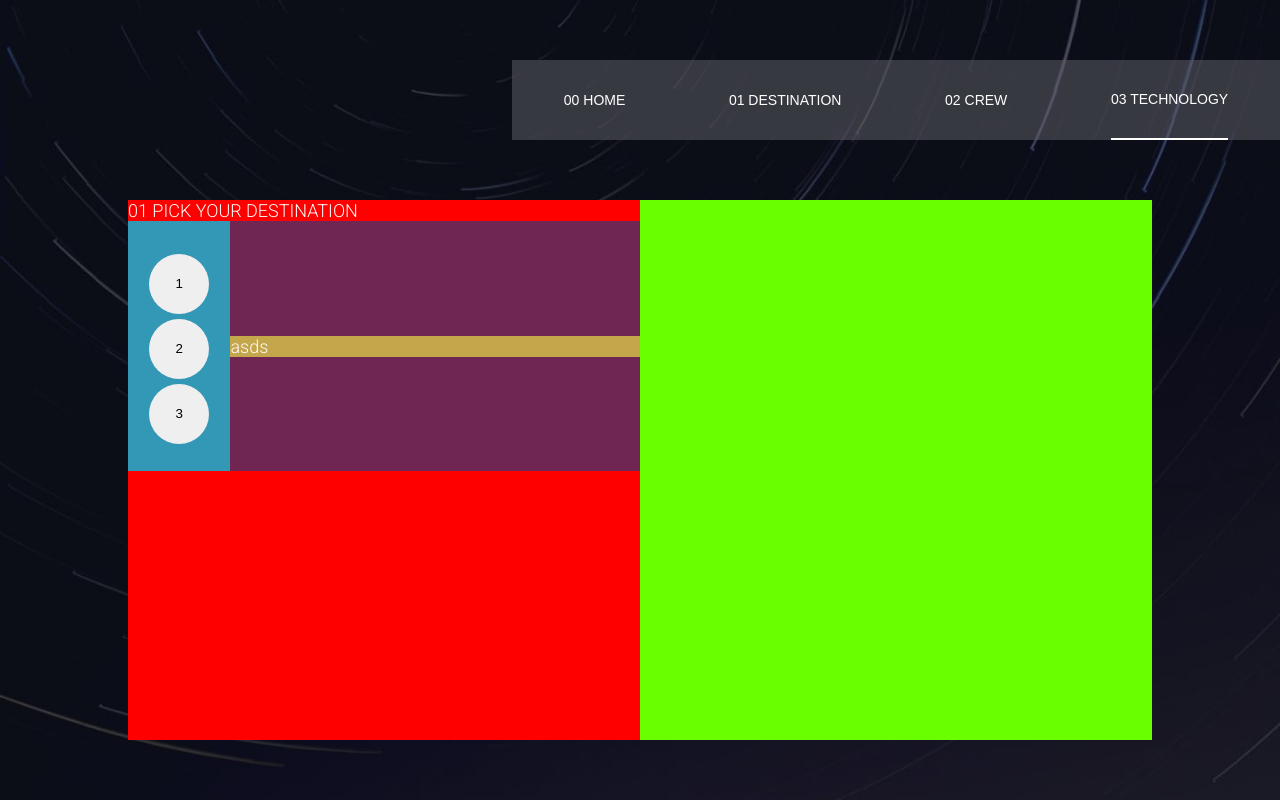
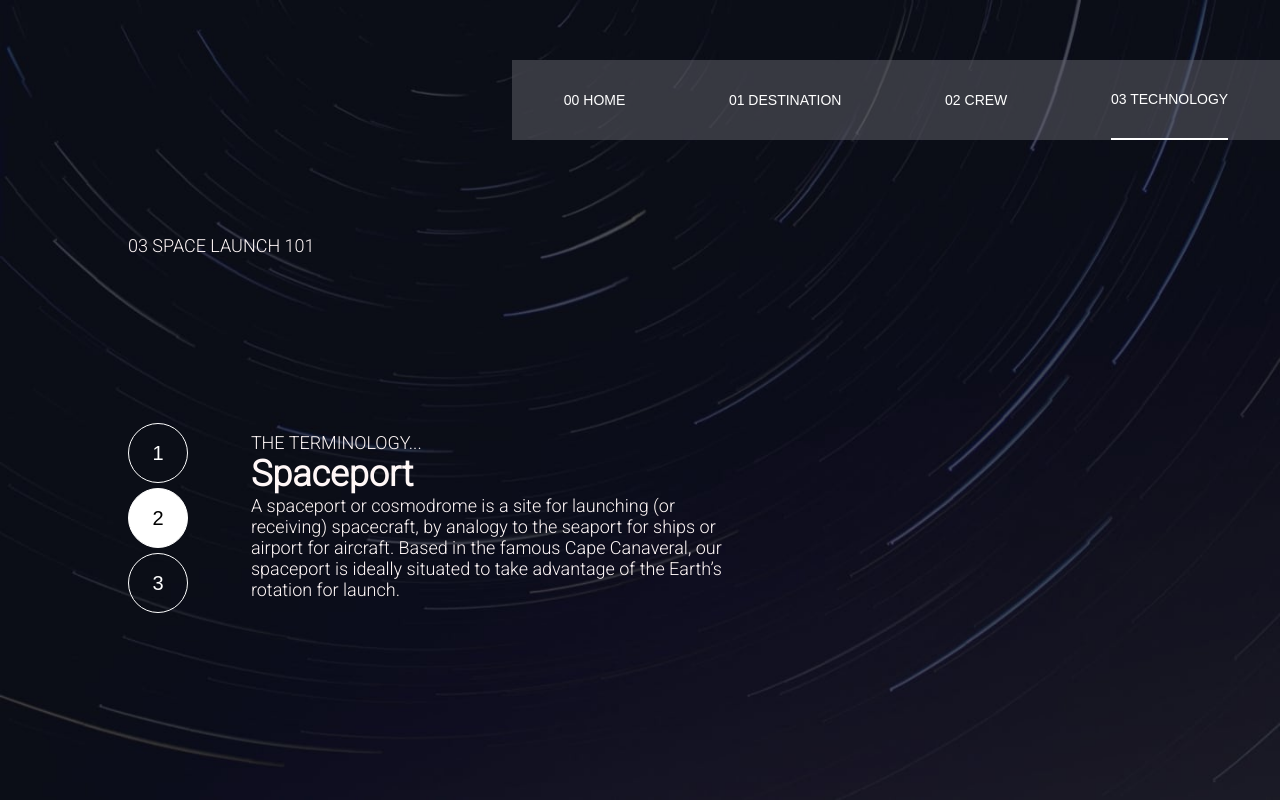
Before and after one commit to DmitriAleks/Space-tourism-multi-page-website, a React (Create React App) app: page / in a window 1280 px wide. Both pictures are taken after a click on the button "03 TECHNOLOGY". Built offline with nearby package versions, Linux system fonts and the light colour scheme; a web font is replaced by a local one.

Commit message:
created Technology component

```diff
--- a/src/page/technology/Technology.jsx
+++ b/src/page/technology/Technology.jsx
@@ -1,28 +1,31 @@
 import React, {useState} from 'react';
 import style from './Technology.module.scss';
-import technologyData from '../../data/data';
+import {technologyData} from './../../data/data';
 
 const Technology = () => {
     const [t, setT] = useState('Spaceport')
     const data = technologyData[t]
-    console.log(data)
-    const changePlanet = (e) => {
+    const changeValue = (e) => {
         setT(e.target.value)
     }
     return (
         <div className={style.container}>
             <div className={style.mainContent}>
-                <span> <span>01</span> PICK YOUR DESTINATION</span>
+                <span> <span>03</span> SPACE LAUNCH 101</span>
                 <div className={style.contentContainer}>
                     <div className={style.btnContainer}>
-                        <button>1</button>
-                        <button>2</button>
-                        <button>3</button></div>
-                    <div className={style.content}>asds</div>
+                        <button value={'Vehicle'} onClick={changeValue} className={t === 'Vehicle'? style.active: ''}>1</button>
+                        <button value={'Spaceport'} onClick={changeValue} className={t === 'Spaceport'? style.active: ''}>2</button>
+                        <button value={'Capsule'} onClick={changeValue} className={t === 'Capsule'? style.active: ''}>3</button></div>
+                    <div className={style.content}>
+                        <p>THE TERMINOLOGY...</p>
+                        <h1>{data.name}</h1>
+                        <p>{data.description}</p>
+                    </div>
                 </div>
             </div>
             <div className={style.secondaryContent}>
-                <img src="" alt=""/>
+                <img src='' alt=""/>
             </div>
 
 
--- a/src/page/technology/Technology.module.scss
+++ b/src/page/technology/Technology.module.scss
@@ -4,41 +4,48 @@
   height: 100%;
   @include displayFlex(center, center, row);
 
-  background-color: #999292;
 
   .mainContent {
-    width: 50%;
+    width: 60%;
     height: 100%;
-    background-color: red;
+    @include displayFlex(start, space-around, column);
+
 
     .contentContainer {
       @include displayFlex(center, center, row);
-      background-color: #6f2652;
+      height: 70%;
 
       .btnContainer {
-        @include displayFlex(center, center, column);
-        background-color: #3397b6;
+        @include displayFlex(start, center, column);
         width: 20%;
         height: 250px;
-        button{
+
+        button {
+          font-size: 20px;
+          color: white;
           margin-top: 5px;
           height: 60px;
           width: 60px;
           border-radius: 100%;
-          border: 0;
+          border: 0.5px white solid;
+          background: none;
+
+
+        }
+        .active{
+          background: white;
+          color: black;
         }
       }
 
       .content {
-        background-color: #c4a74b;
         width: 80%;
       }
     }
   }
 
   .secondaryContent {
-    background-color: #6aff00;
     height: 100%;
-    width: 50%;
+    width: 40%;
   }
 }
```
